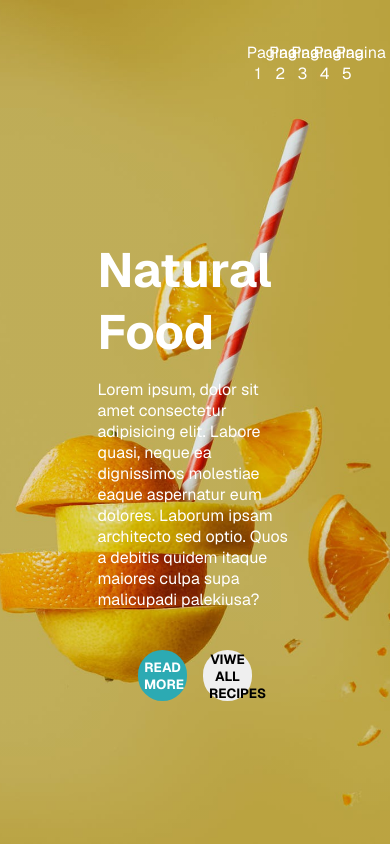
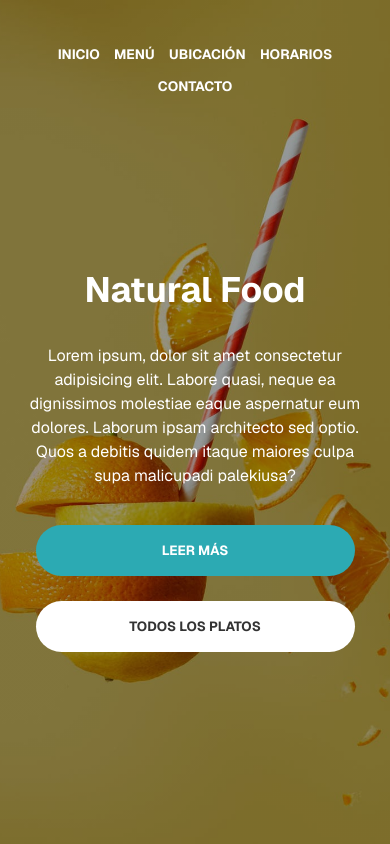
Before and after one commit to sebaxlandaeta/curso-sass-maqueta-2, a plain HTML site: page index.html in a window 390 px wide. Shown: the top 844 px of the page. Drawn offline with nearby package versions, Linux system fonts and the light colour scheme; a web font is replaced by a local one.

Commit message:
Ajustando el archivo banner.scss a dispositvos moviles

```diff
--- a/index.html
+++ b/index.html
@@ -23,11 +23,11 @@
         </div>
         <nav>
             <ul>
-                <li>Pagina 1</li>
-                <li>Pagina 2</li>
-                <li>Pagina 3</li>
-                <li>Pagina 4</li>
-                <li>Pagina 5</li>
+                <li>Inicio</li>
+                <li>Menú</li>
+                <li>Ubicación</li>
+                <li>Horarios</li>
+                <li>Contacto</li>
             </ul>
         </nav>
     </header>
@@ -41,8 +41,8 @@
                     itaque maiores culpa supa malicupadi palekiusa?
                 </p>
                 <div>
-                    <button> Read more</button>
-                    <button>Viwe all recipes</button>
+                    <button>Leer más</button>
+                    <button>Todos los platos</button>
                 </div>
 
             </article>
--- a/scss/banner.scss
+++ b/scss/banner.scss
@@ -5,6 +5,8 @@
 
 body {
     margin: 0;
+    padding: 0;
+    overflow-x: hidden;
 }
 
 header {
@@ -18,88 +20,161 @@ header {
     background: transparent;
     width: 100%;
     height: 15vh;
-    padding: 1rem;
+    padding: 1rem 2rem;
+
     & > div {
-        width: 40%;
+        width: 30%;
         height: 100%;
+
+        & img {
+            max-width: 100%;
+            height: auto;
+            object-fit: contain;
+        }
     }
 
     & > nav {
-        width: 40%;
+        width: 60%;
         height: 100%;
+
         & > ul {
             width: 100%;
             height: 100%;
             margin: 0;
-            padding: 1rem;
+            padding: 0;
             display: flex;
             justify-content: flex-end;
             align-items: center;
             list-style: none;
+            color: white;
+            text-transform: uppercase;
+            font-weight: bold;
 
-            color: white;
             & li {
-                width: 20%;
+                padding: 0 0.8rem;
                 text-align: center;
+                white-space: nowrap;
+            }
+        }
+    }
+
+    @media (max-width: 768px) {
+        flex-direction: column;
+        height: auto;
+        padding: 0.8rem;
+
+        & > div {
+            width: 100%;
+            text-align: center;
+        }
+
+        & > nav {
+            width: 100%;
+            margin-top: 0.5rem;
+
+            & > ul {
+                justify-content: center;
+                flex-wrap: wrap;
+                gap: 0.5rem;
+
+                & li {
+                    font-size: 0.85rem;
+                    padding: 0.2rem;
+                }
             }
         }
     }
 }
 
 main {
-    width: auto;
+    width: 100%;
+
     & > section:first-child {
         display: flex;
         align-items: center;
         justify-content: center;
         width: 100%;
-        height: 100vh;
-        background:
-        {
-            image:linear-gradient(rgba(0, 0, 0, 0.1) 100%, rgba(0, 0, 0, 0) 100%), url("../img/img1.jpeg");
+        min-height: 100vh;
+
+        background: {
+            image: linear-gradient(rgba(0, 0, 0, 0.4), rgba(0, 0, 0, 0.4)), url("../img/img1.jpeg");
             size: cover;
             repeat: no-repeat;
             position: center center;
             attachment: fixed;
         }
+
         & > article {
-            width: 50%;
-            height: 40%;
-            padding-top: 7.5rem;
+            width: 60%;
+            min-height: 40%;
+            padding-top: 5rem;
             display: flex;
             flex-direction: column;
             justify-content: center;
             align-items: center;
             color: white;
+            text-align: center;
+
             & > h1 {
-                margin: 0;
+                margin: 0 0 1rem 0;
                 padding: 0;
-                font-size: 3rem;
+                font-size: 3.5rem;
             }
+
+            & > p {
+                line-height: 1.5;
+            }
+
             & > div {
                 width: 100%;
                 padding: 1rem;
                 display: flex;
                 justify-content: center;
                 align-items: center;
-                & > button:first-child {
-                    width: 30%;
+                gap: 1rem;
+
+                & > button {
+                    min-width: 140px;
                     height: 6vh;
-                    margin: 0.5rem;
+                    padding: 0 1rem;
                     border-radius: 30px;
                     border: none;
                     text-transform: uppercase;
                     font-weight: bold;
                     background-color: rgb(44, 170, 179);
                     color: white;
+                    cursor: pointer;
+
                     & + button {
-                        width: 30%;
+                        min-width: 140px;
                         height: 6vh;
-                        margin: 0.5rem;
+                        padding: 0 1rem;
                         border-radius: 30px;
                         border: none;
                         text-transform: uppercase;
                         font-weight: bold;
+                        background-color: white;
+                        color: #333;
+                    }
+                }
+            }
+
+            /* Responsive Hero para Móviles */
+            @media (max-width: 768px) {
+                width: 90%;
+                padding-top: 6rem;
+
+                & > h1 {
+                    font-size: 2.2rem;
+                }
+
+                & > div {
+                    flex-direction: column;
+
+                    & > button,
+                    & > button + button {
+                        width: 100%;
+                        margin: 0.3rem 0;
                     }
                 }
             }
```
Also changed, not shown: css/banner.css, 1 other file.
